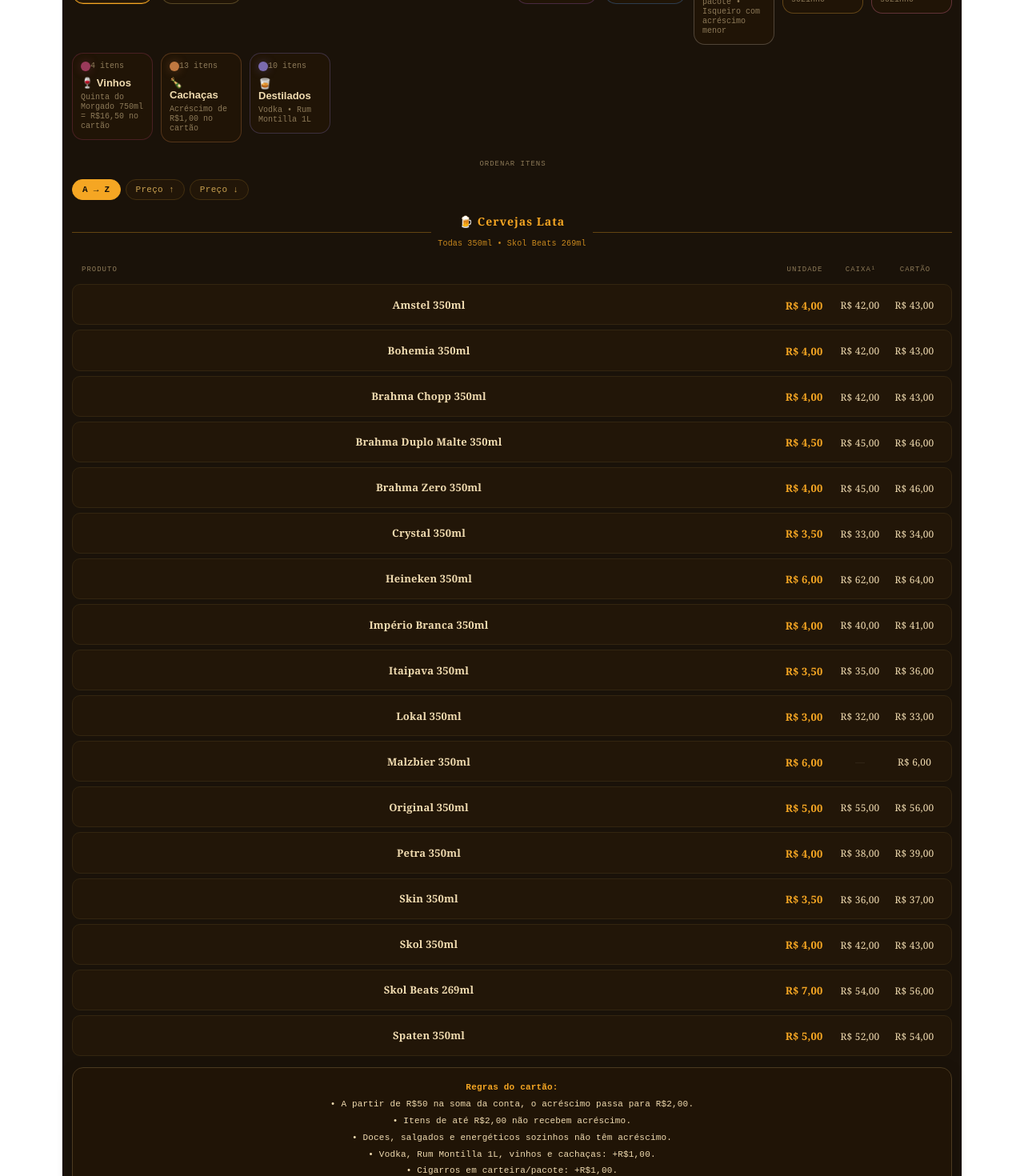
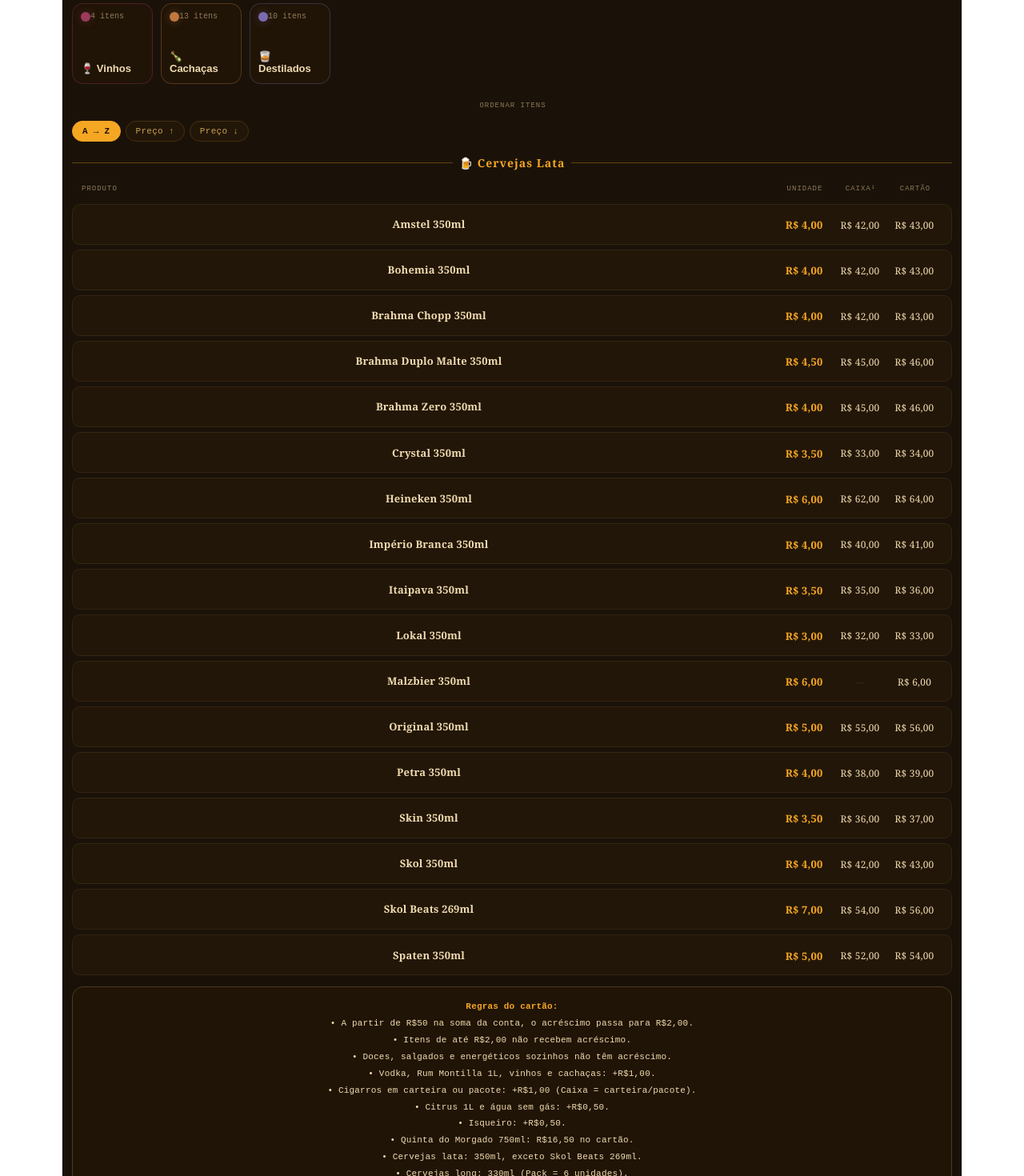
Before and after one commit to Guilherme-Kaua/lista-precos, a React (Vite) app in the folder lista-precos/: page / in a window 1280 px wide. Shown: the part 300-1770 px from the top of the page at 80% size. Built offline with nearby package versions, Linux system fonts and the light colour scheme.

Commit message:
style: remover subtitulos das categorias, centralizar regras e atualizar data

```diff
--- a/lista-precos/src/App.jsx
+++ b/lista-precos/src/App.jsx
@@ -371,7 +371,7 @@
           </span>
         </div>
         <p style={{ color: "#8d7a58", fontSize: 11, margin: 0, fontFamily: "monospace" }}>
-          {total} produtos · 06/06/2026
+          {total} produtos · 08/06/2026
         </p>
       </div>
 
@@ -472,19 +472,6 @@
                   >
                     {cat.nome}
                   </div>
-                  {cat.subtitulo && (
-                    <div
-                      style={{
-                        color: ativo ? cat.cor : "#8d7a58",
-                        fontSize: 10,
-                        fontFamily: "monospace",
-                        marginTop: 4,
-                        lineHeight: 1.2,
-                      }}
-                    >
-                      {cat.subtitulo}
-                    </div>
-                  )}
                 </div>
               </button>
             );
@@ -535,18 +522,6 @@
             >
               {selectedCategory.categoria}
             </span>
-            {selectedCategory.subtitulo && (
-              <div
-                style={{
-                  color: selectedCategory.cor + "CC",
-                  fontSize: 10,
-                  fontFamily: "monospace",
-                  marginTop: 2,
-                }}
-              >
-                {selectedCategory.subtitulo}
-              </div>
-            )}
           </div>
           <div style={{ flex: 1, height: 1, background: selectedCategory.cor + "55" }} />
         </div>
@@ -669,7 +644,7 @@
           <br />
           • Vodka, Rum Montilla 1L, vinhos e cachaças: +R$1,00.
           <br />
-          • Cigarros em carteira/pacote: +R$1,00.
+          • Cigarros em carteira ou pacote: +R$1,00 (Caixa = carteira/pacote).
           <br />
           • Citrus 1L e água sem gás: +R$0,50.
           <br />
@@ -679,7 +654,7 @@
           <br />
           • Cervejas lata: 350ml, exceto Skol Beats 269ml.
           <br />
-          • Cervejas long: 330ml.
+          • Cervejas long: 330ml (Pack = 6 unidades).
         </p>
       </div>
     </div>
```
